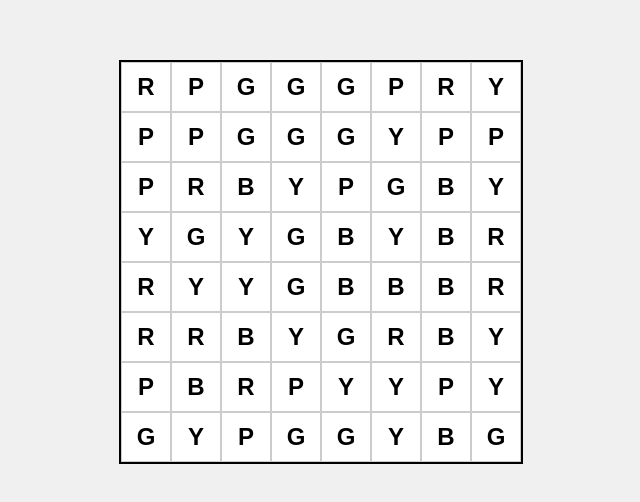
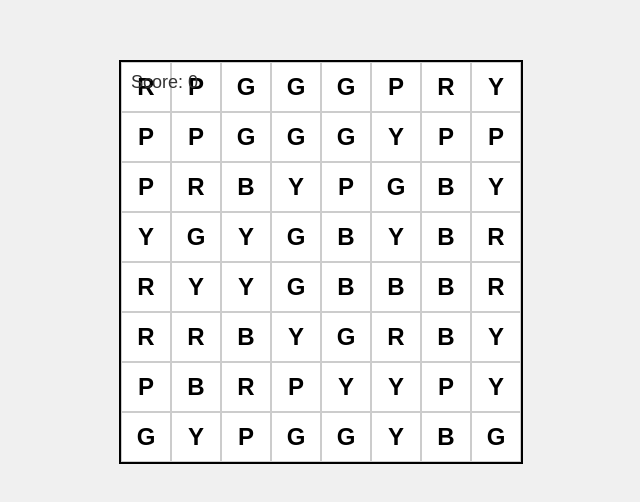
Before and after one commit to 17666091497/elimination-game, a plain HTML site: page index.html in a window 1280 px wide. Shown: the part 138-640 px from the top of the page, 319-959 px from the left. Drawn offline with Linux system fonts and the light colour scheme.

Commit message:
Update styles.css

```diff
--- a/styles.css
+++ b/styles.css
@@ -15,6 +15,7 @@ body {
     max-height: 400px;
     border: 2px solid #000;
     overflow: hidden;
+    position: relative;
 }
 
 #game-board {
@@ -36,6 +37,10 @@ body {
     cursor: pointer;
 }
 
-.cell.selected {
-    border: 2px solid #00f;
+#score {
+    position: absolute;
+    top: 10px;
+    left: 10px;
+    font-size: 18px;
+    color: #333;
 }
```
